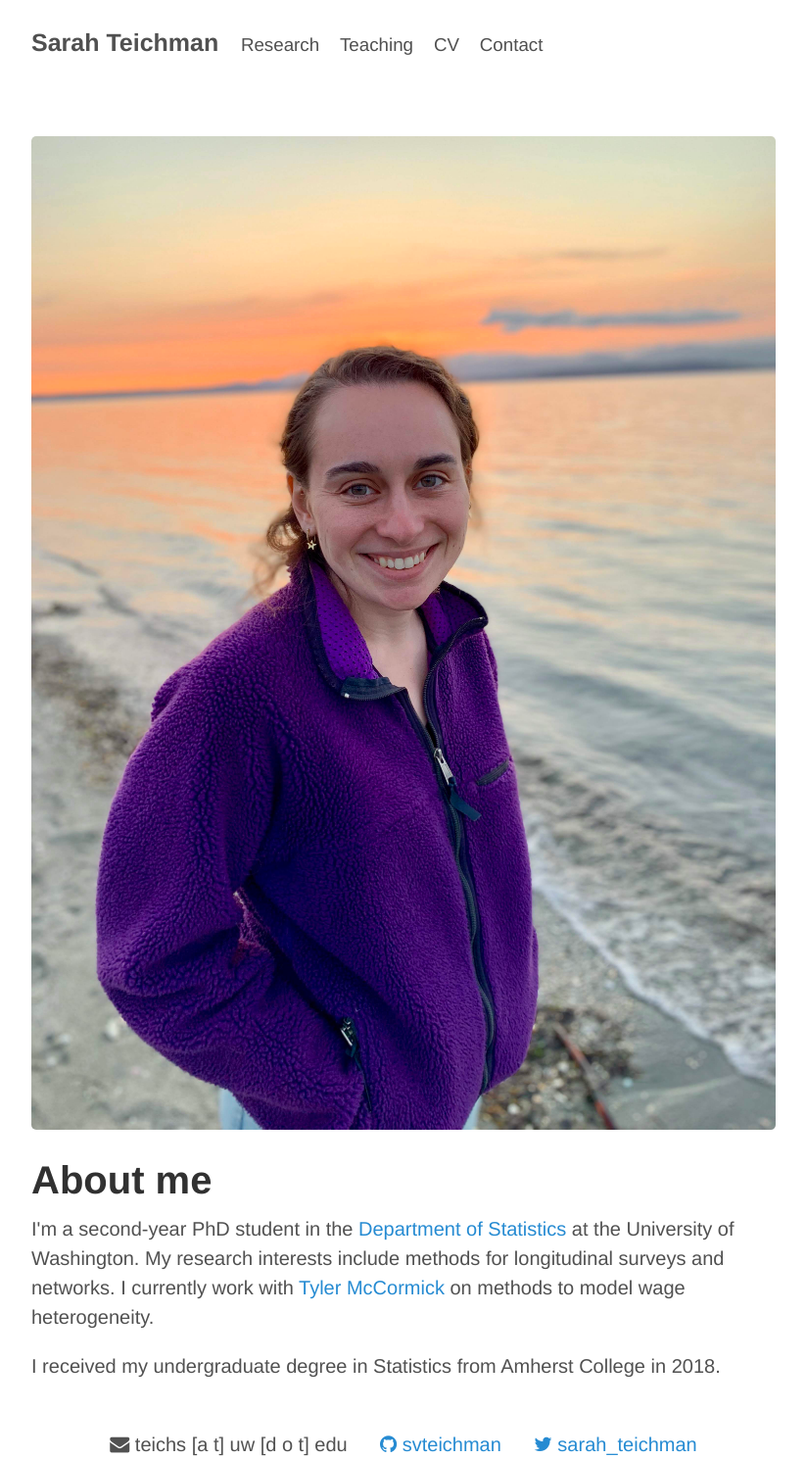
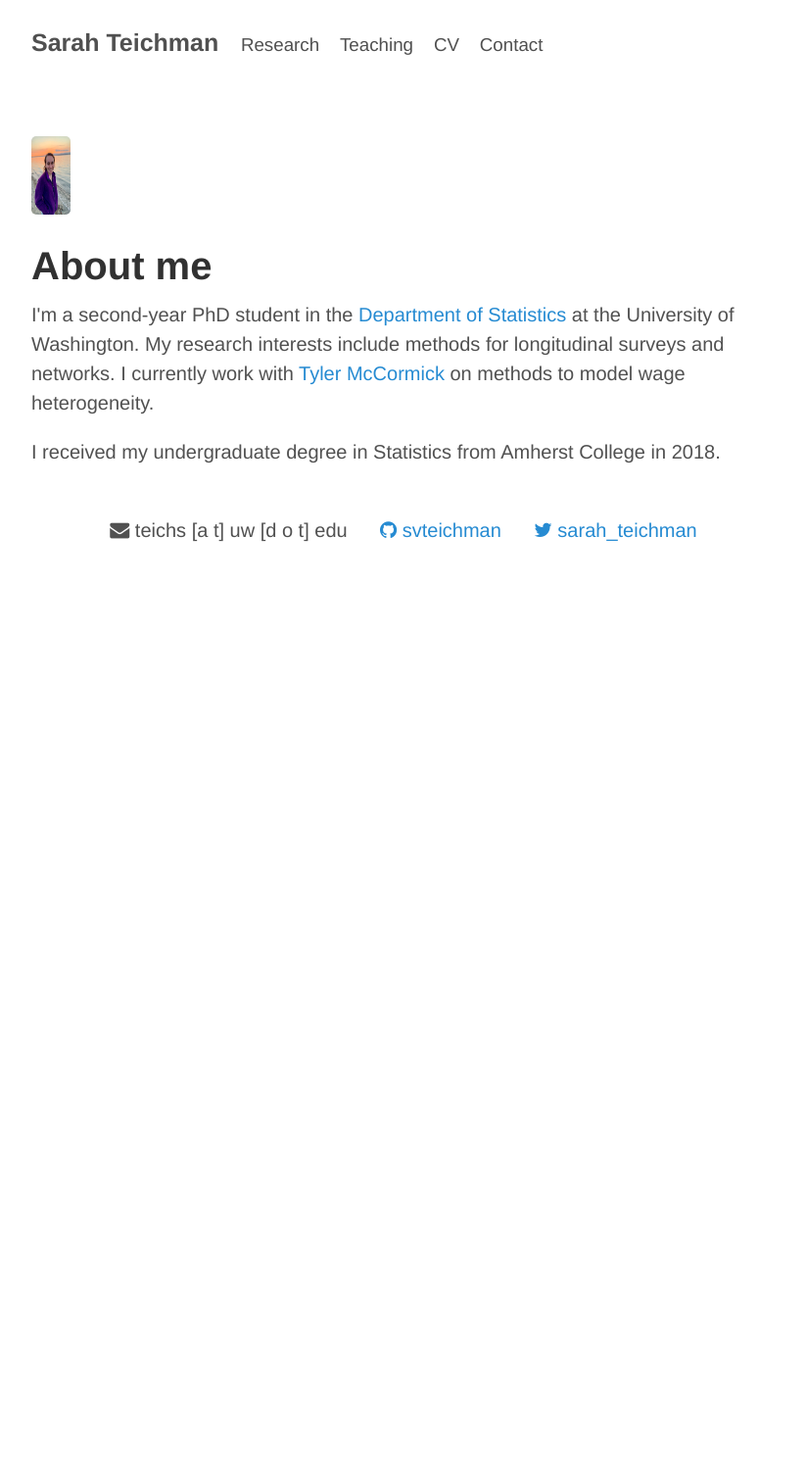
Before and after one commit to svteichman/svteichman.github.io, a Jekyll site: the page built from index.html, in a window 1280 px wide. Shown: the whole page at 98% size, without its empty margins (228-1051 px from the left). Built offline with Jekyll 4.4.1, drawn with Linux system fonts in a browser that asks for light colours; after the commit the page ends 900 px from its top, so only the background shows below that.

Commit message:
fixing image size

```diff
--- a/index.html
+++ b/index.html
@@ -3,7 +3,7 @@ layout: default
 title: Sarah Teichman
 ---
 <div class="col-md-4">
-  <img class="featurette-image img-responsive" src="images/me.JPG">
+  <img class="featurette-image img-responsive" src="images/me.JPG" width = "40" height = "80">
 </div>
 <div class="blurb">
 	<h1>About me</h1>
```
